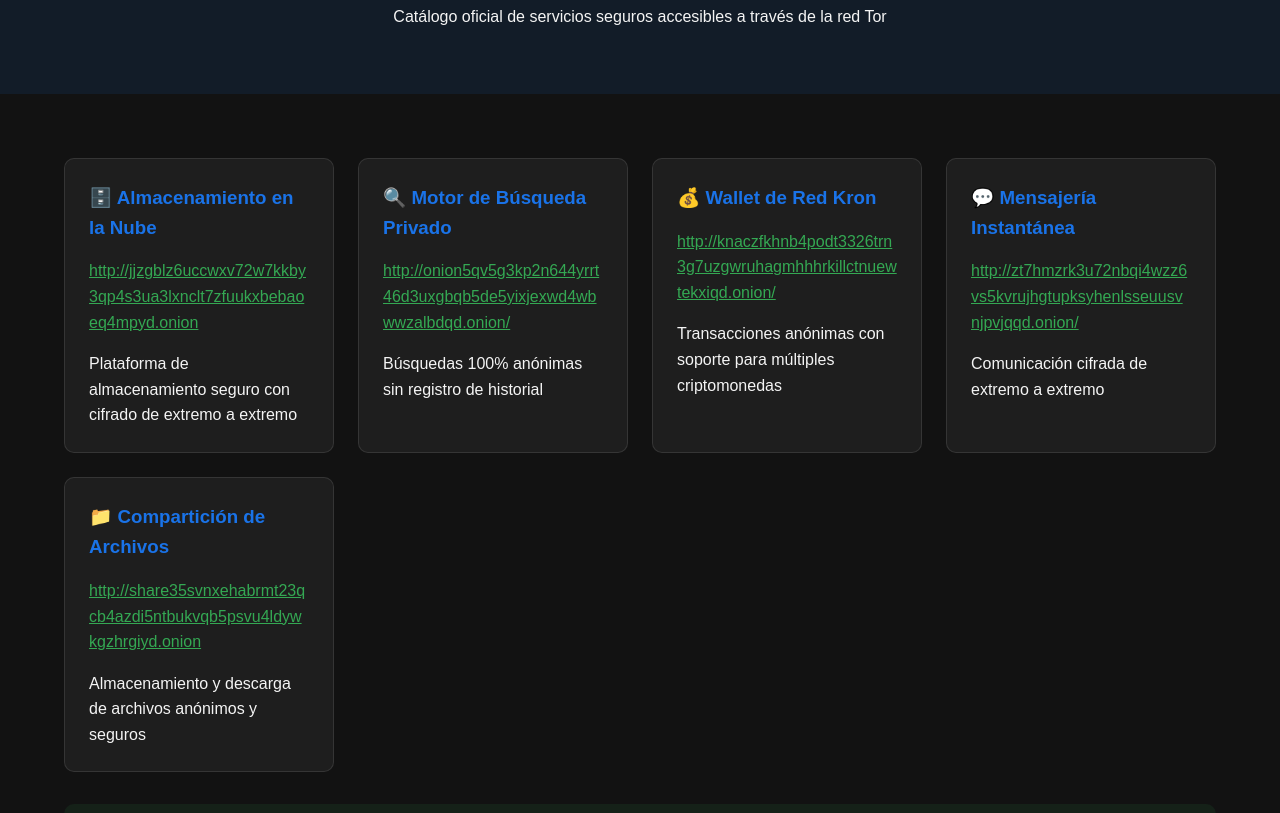
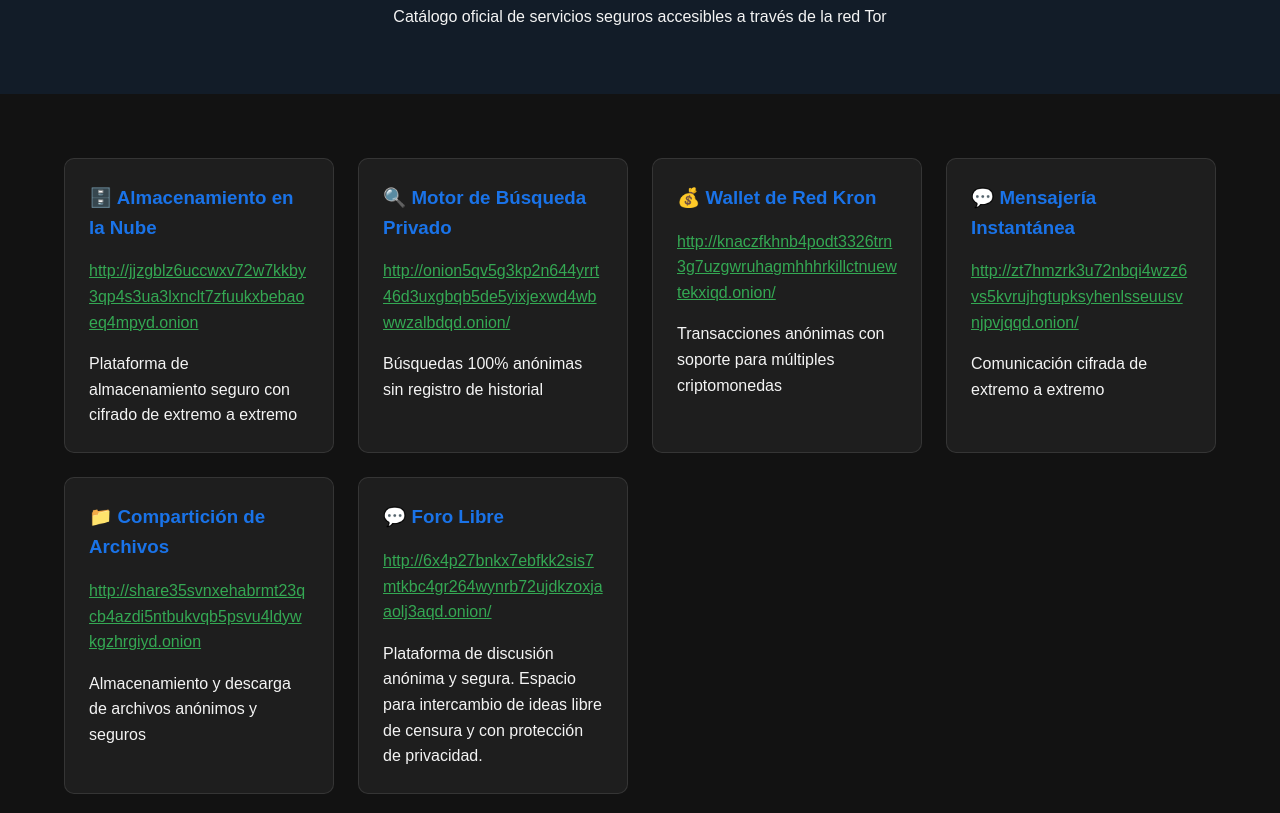
Before and after one commit to apixtech/tor, a plain HTML site: page index.html in a window 1280 px wide. Shown: the part 140-953 px from the top of the page. Drawn offline with Linux system fonts and the light colour scheme.

Commit message:
Update index.html

```diff
--- a/index.html
+++ b/index.html
@@ -138,6 +138,12 @@
               <a href="http://share35svnxehabrmt23qcb4azdi5ntbukvqb5psvu4ldywkgzhrgiyd.onion" target="_blank" class="onion-link">http://share35svnxehabrmt23qcb4azdi5ntbukvqb5psvu4ldywkgzhrgiyd.onion</a>
               <p>Almacenamiento y descarga de archivos anónimos y seguros</p>
           </div>
+
+        <div class="service-card">
+          <h3>💬 Foro Libre</h3>
+          <a href="http://6x4p27bnkx7ebfkk2sis7mtkbc4gr264wynrb72ujdkzoxjaaolj3aqd.onion" target="_blank" class="onion-link">http://6x4p27bnkx7ebfkk2sis7mtkbc4gr264wynrb72ujdkzoxjaaolj3aqd.onion/</a>
+          <p>Plataforma de discusión anónima y segura. Espacio para intercambio de ideas libre de censura y con protección de privacidad.</p>
+        </div>
       </section>
 
       <section class="security-section">
```
